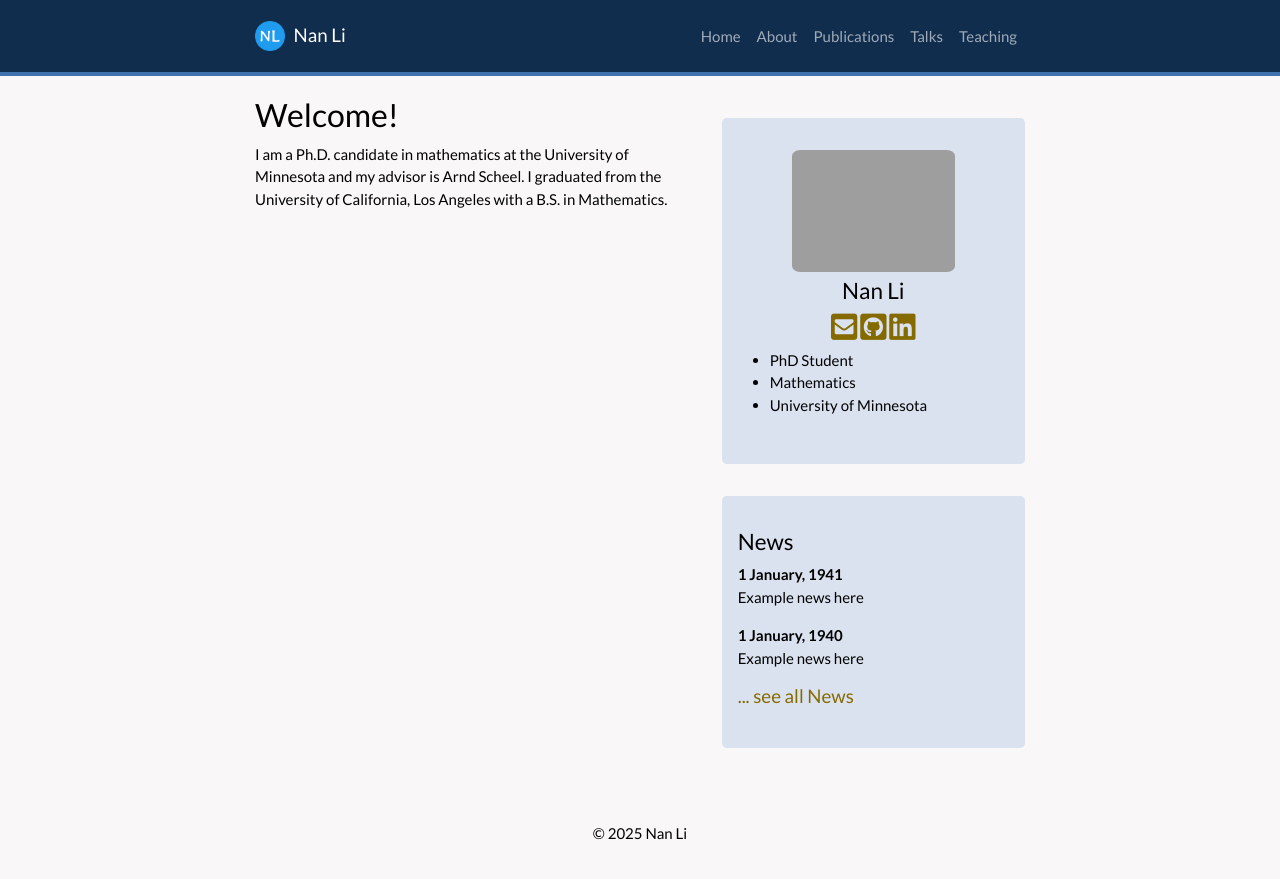
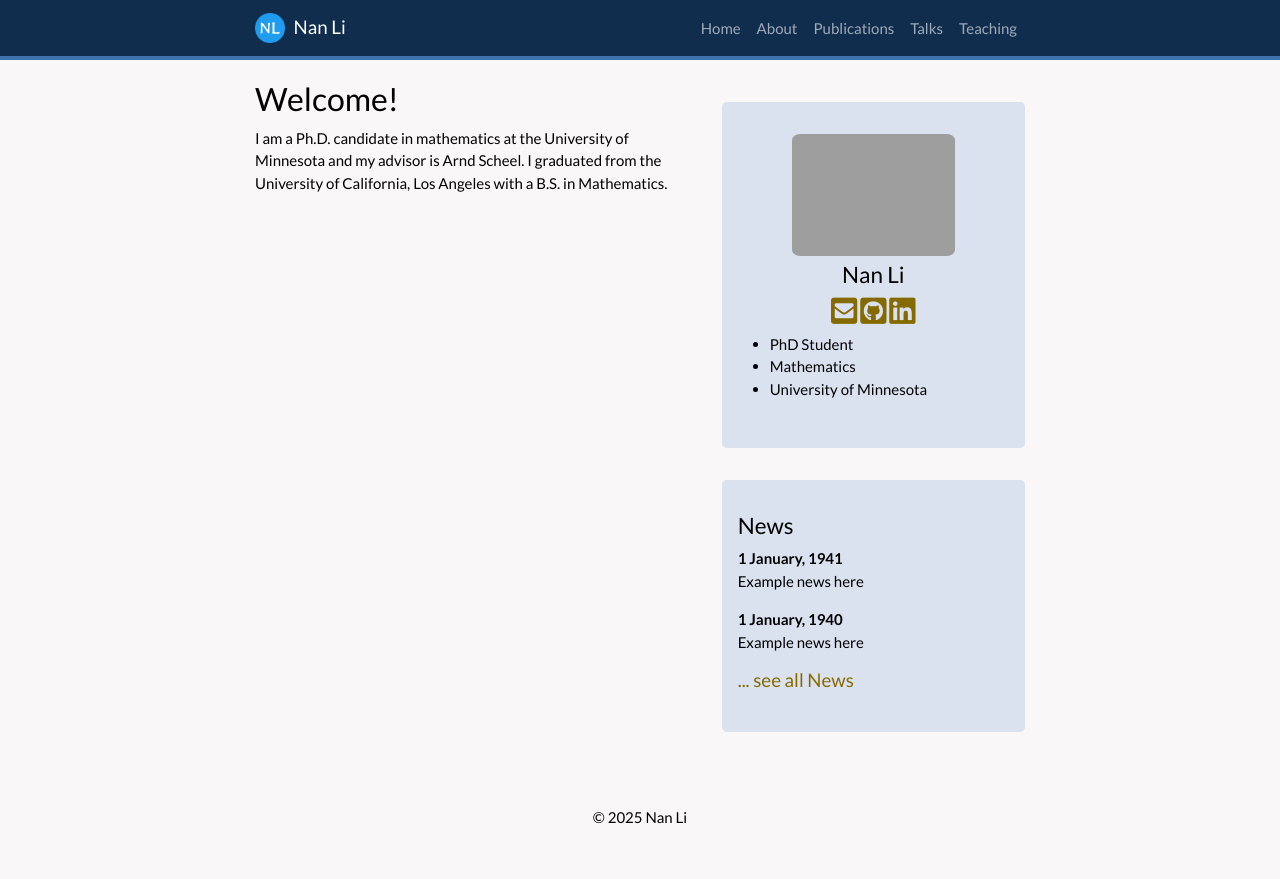
Before and after one commit to eigennan/eigennan.github.io, a Jekyll site: the page built from _pages/home.md, in a window 1280 px wide. Shown: the top 879 px of the page. Built offline with Jekyll 4.4.1, drawn with Linux system fonts in a browser that asks for light colours; a style sheet for code colours, icons or effects is not loaded.

Commit message:
Update header.html

```diff
--- a/_includes/header.html
+++ b/_includes/header.html
@@ -3,7 +3,7 @@
 height="0" width="0" style="display:none;visibility:hidden"></iframe></noscript>
 <!-- End Google Tag Manager (noscript) -->
 
-<nav class="navbar sticky-top py-2 py-lg-3 navbar-custom navbar-expand-md navbar-dark bg-dark justify-content-center">
+<nav class="navbar sticky-top py-2 py-lg-2 navbar-custom navbar-expand-md navbar-dark bg-dark justify-content-center">
     <div class="container-fluid">
     <a class="navbar-brand" href="{{ site.url }}{{ site.baseurl }}/">
      <img src="{{ site.url }}{{ site.baseurl }}/favicon.ico" width="30" height="30" style="margin-right:5px" class="d-inline-block align-top" alt="">
```
